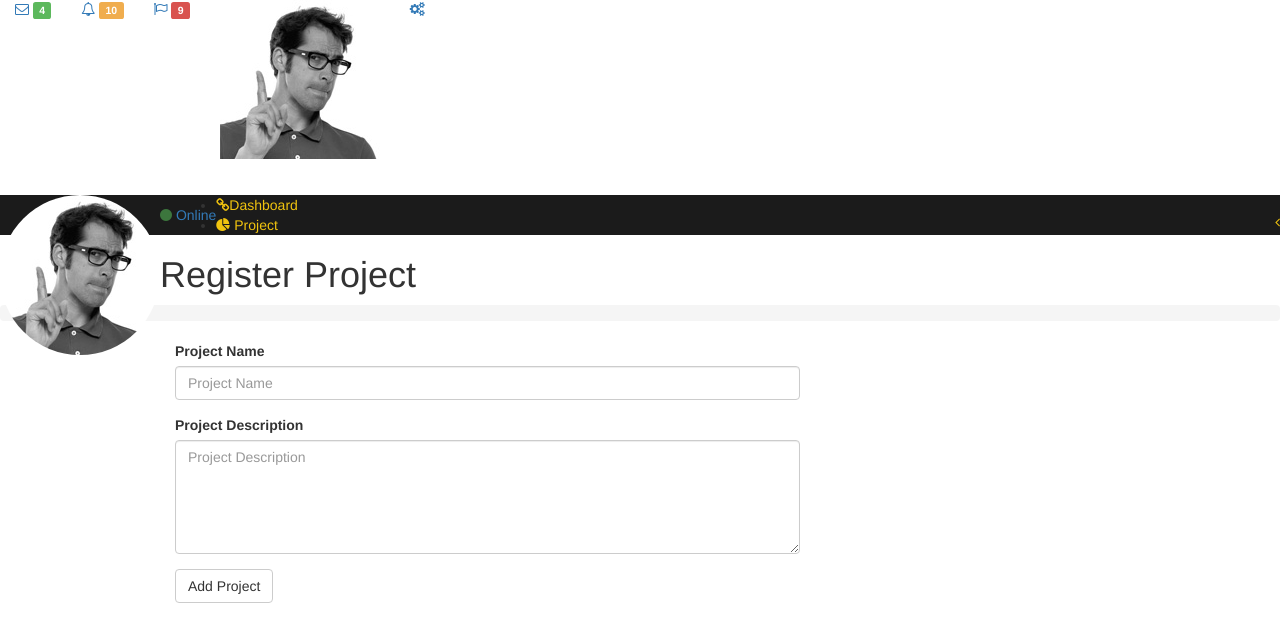
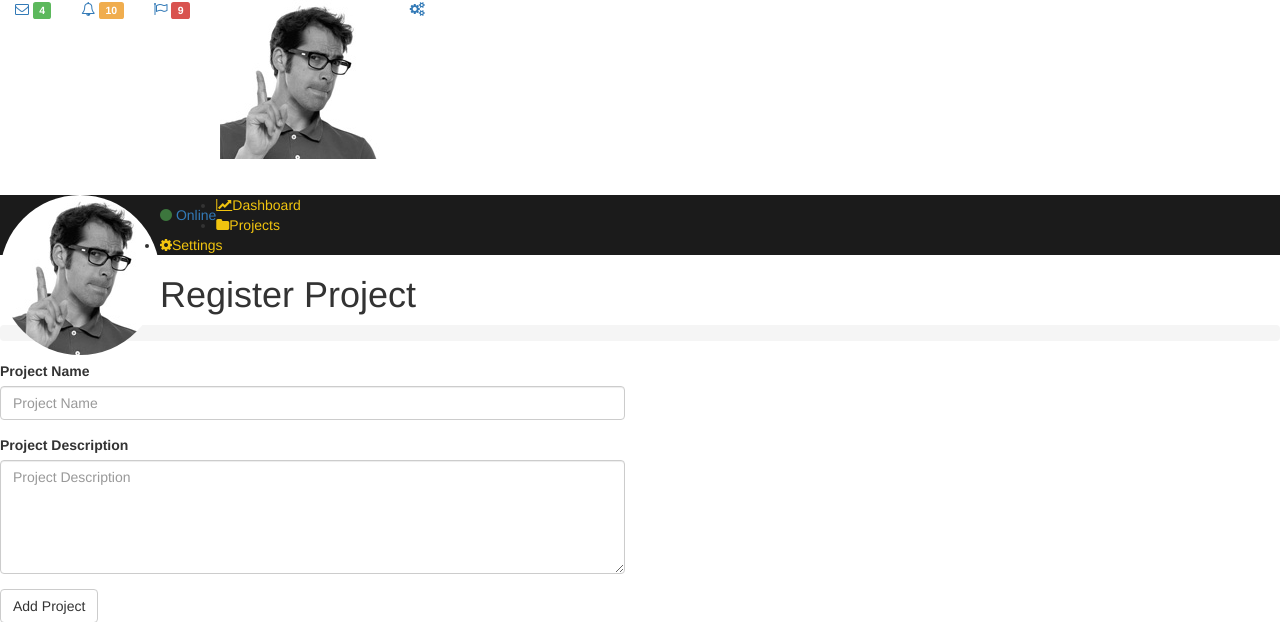
Before and after one commit to brianbirir/risk-register, a CodeIgniter app: page /database/index.php/project/reg_project in a window 1280 px wide. Shown: the part 203-825 px from the top of the page. Run offline with CodeIgniter, Linux system fonts and the light colour scheme; data that the repository does not hold is empty; some libraries are stand-ins or nearby versions.

Commit message:
Update sidebar links

```diff
--- a/application/views/partials/sidebar.php
+++ b/application/views/partials/sidebar.php
@@ -20,37 +20,12 @@
         </div>
       </div>
 
-      <!-- search form (Optional) -->
-      <!-- <form action="#" method="get" class="sidebar-form">
-        <div class="input-group">
-          <input type="text" name="q" class="form-control" placeholder="Search...">
-              <span class="input-group-btn">
-                <button type="submit" name="search" id="search-btn" class="btn btn-flat"><i class="fa fa-search"></i>
-                </button>
-              </span>
-        </div>
-      </form> -->
-      <!-- /.search form -->
-
       <!-- Sidebar Menu -->
       <ul class="sidebar-menu" data-widget="tree">
-        <li><a href="<?php echo base_url(); ?>dashboard"><i class="fa fa-link"></i>Dashboard</a></li>
-        <li class="treeview">
-            <a href="#">
-              <i class="fa fa-pie-chart"></i>
-              <span>Project</span>
-              <span class="pull-right-container">
-                <i class="fa fa-angle-left pull-right"></i>
-              </span>
-              <ul class="treeview-menu" style="display: none;">
-                <li><a href="<?php echo base_url(); ?>dashboard/project"><i class="fa fa-link"></i>View Projects</a></li>
-                <!-- <li><a href="<?php echo base_url(); ?>dashboard/project/add"><i class="fa fa-link"></i>Add Project</a></li> -->
-                <!-- <li><a href="<?php echo base_url(); ?>dashboard/subproject"><i class="fa fa-link"></i>View Risk Registry</a></li> -->
-                <!-- <li><a href="<?php echo base_url(); ?>dashboard/subproject/add"><i class="fa fa-link"></i>Add Subproject</a></li> -->
-                <li><a href="<?php echo base_url(); ?>dashboard/settings"><i class="fa fa-link"></i>Settings</a></li>
-              </ul>
-            </a>
-        </li>
+        <li><a href="<?php echo base_url(); ?>dashboard"><i class="fa fa-line-chart"></i>Dashboard</a></li>
+        <li><a href="<?php echo base_url(); ?>dashboard/project"><i class="fa fa-folder"></i>Projects</a></li>
+        <li><a href="<?php echo base_url(); ?>dashboard/settings"><i class="fa fa-cog"></i>Settings</a></li>
+
         <!-- <li class="treeview">
             <a href="#">
               <i class="fa fa-pie-chart"></i>
```
